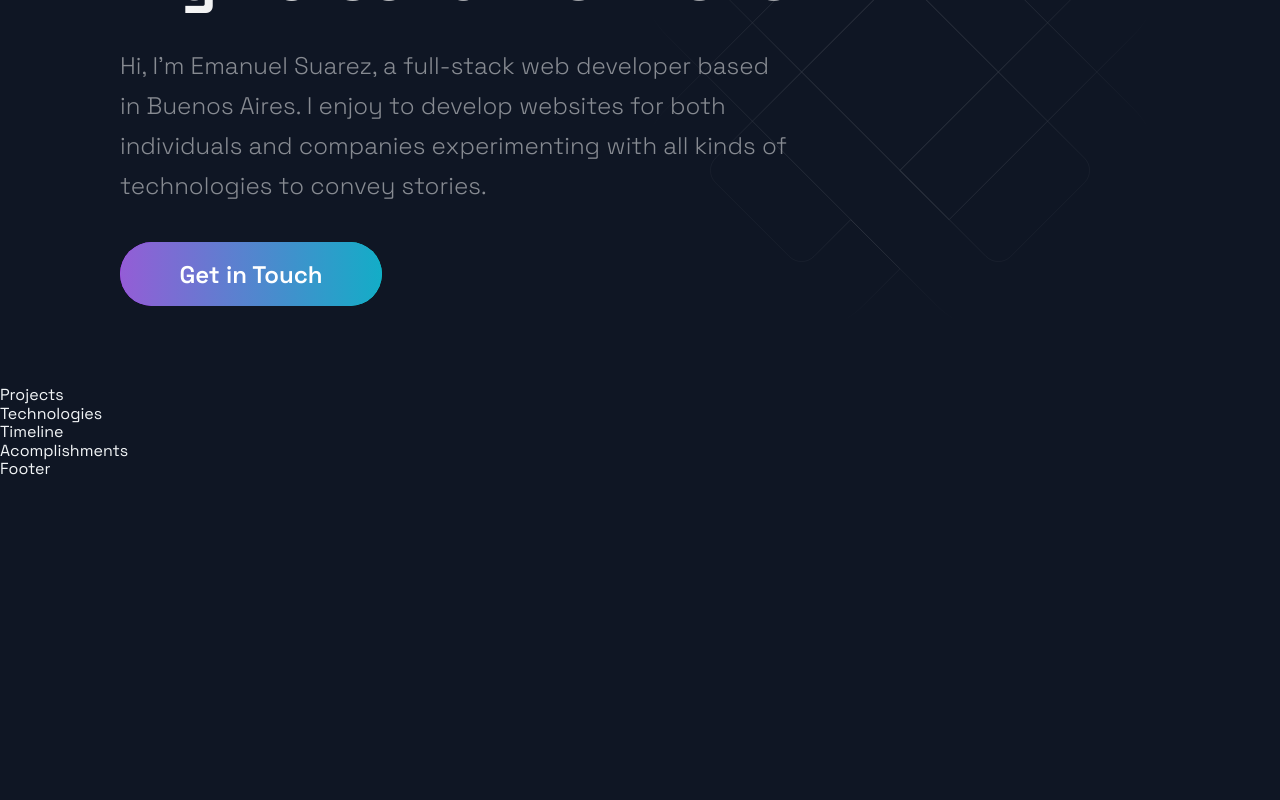
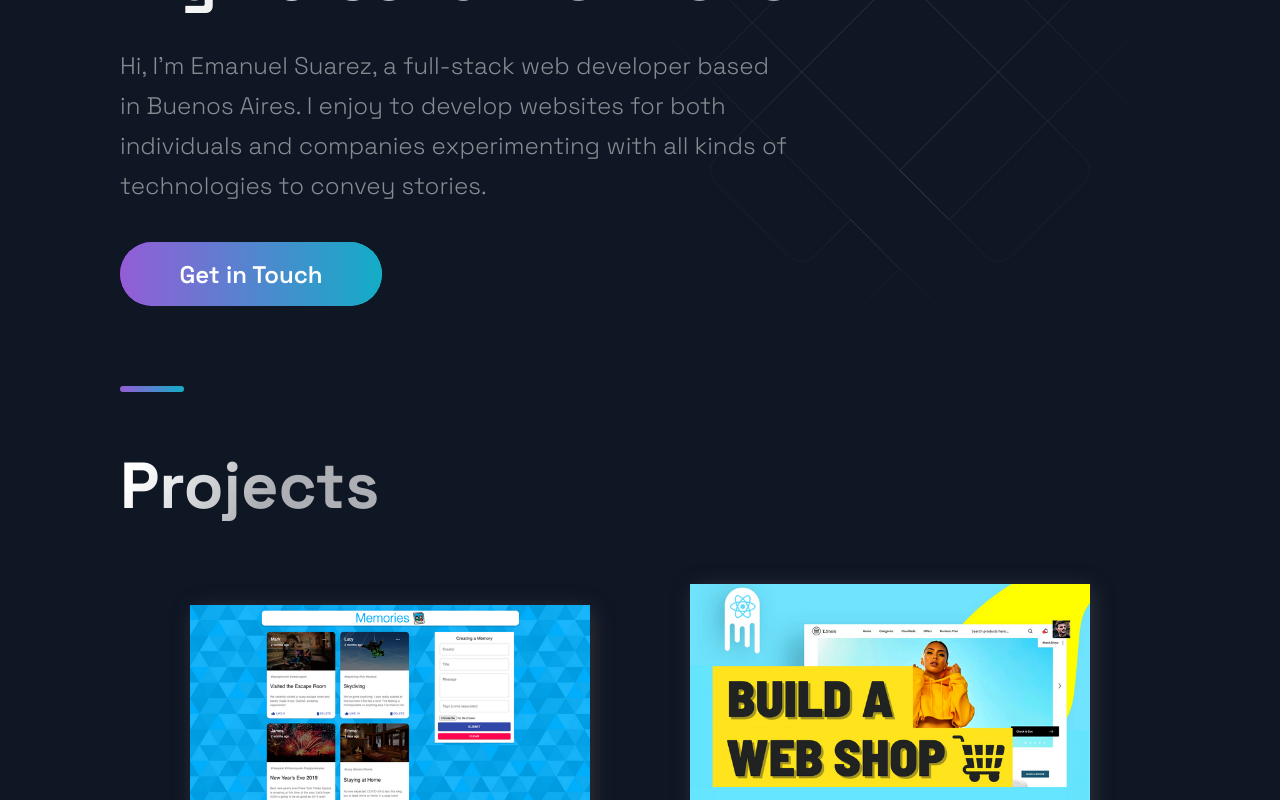
Before and after one commit to EmanuelSuarez/portfolio, a Next.js app: page / in a window 1280 px wide. Shown: the part 300-1100 px from the top of the page. Before the commit the page ends 800 px from the top, so only its background shows below. Built offline with nearby package versions, Linux system fonts and the light colour scheme.

Commit message:
[new] projects section

```diff
--- a/src/components/Projects/Projects.js
+++ b/src/components/Projects/Projects.js
@@ -5,9 +5,34 @@
 import { projects } from '../../constants/constants';
 
 const Projects = () => (
-  <div>
-    Projects
-  </div>
+  <Section nopadding id="projects" >
+    <SectionDivider/>
+    <SectionTitle main >Projects</SectionTitle>
+    <GridContainer>
+      {projects.map(({id, image, title, description, tags, source, visit}) => (
+        <BlogCard key={id} >
+          <Img src={image} />
+          <TitleContent>
+            <HeaderThree title >{title}</HeaderThree>
+            <Hr/>
+          </TitleContent>
+          <CardInfo>{description}</CardInfo>
+          <div>
+            <TitleContent>Stack</TitleContent>
+            <TagList>
+              {tags.map((tag, i) => (
+                <Tag key={i} >{tag}</Tag>
+              ))}
+            </TagList>
+          </div>
+          <UtilityList>
+            <ExternalLinks target="_blank" href={visit} >Code</ExternalLinks>
+            <ExternalLinks target="_blank" href={source} >Source</ExternalLinks>
+          </UtilityList>
+        </BlogCard>
+      ))}
+    </GridContainer>
+  </Section>
 );
 
 export default Projects;
```
